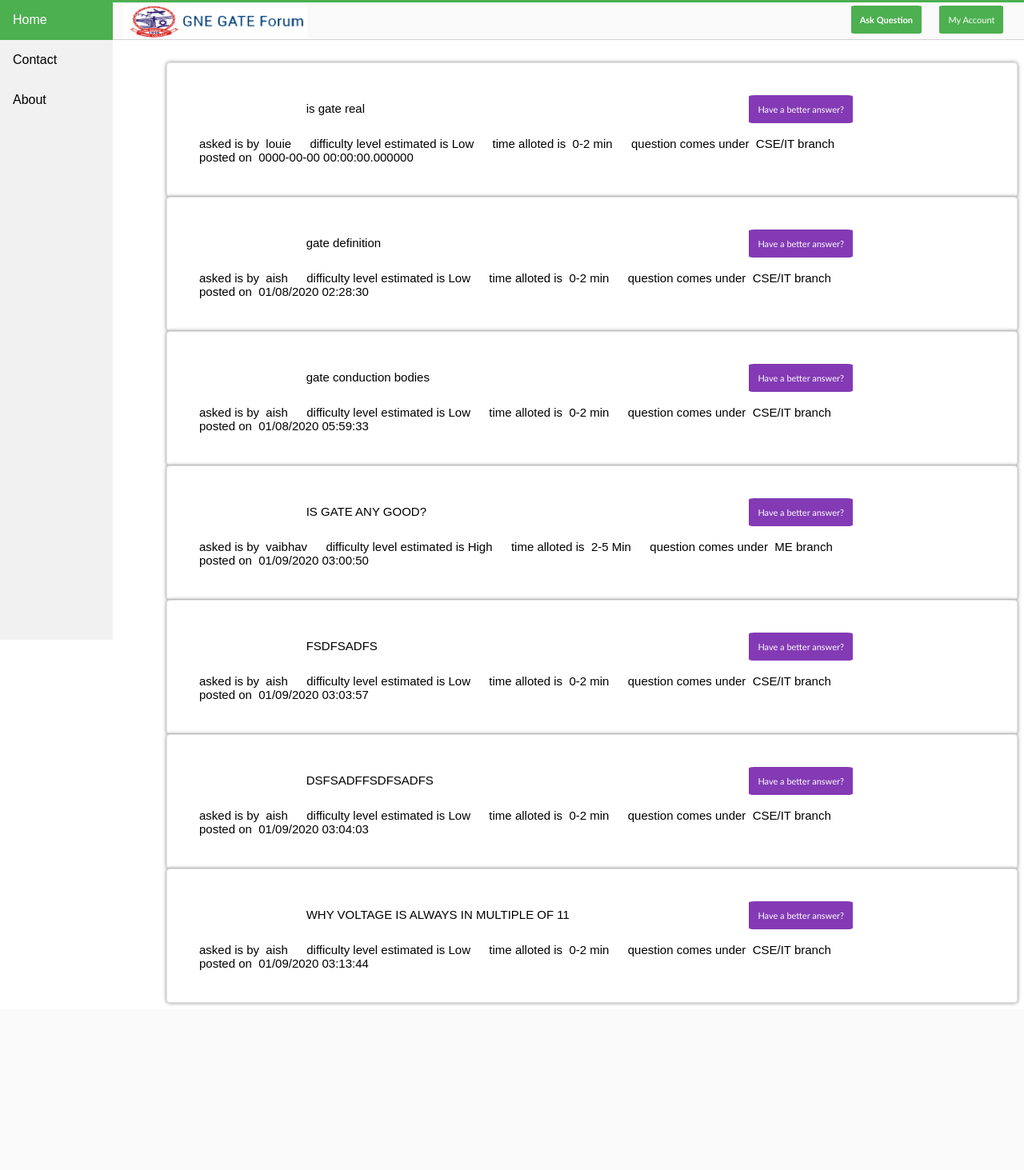
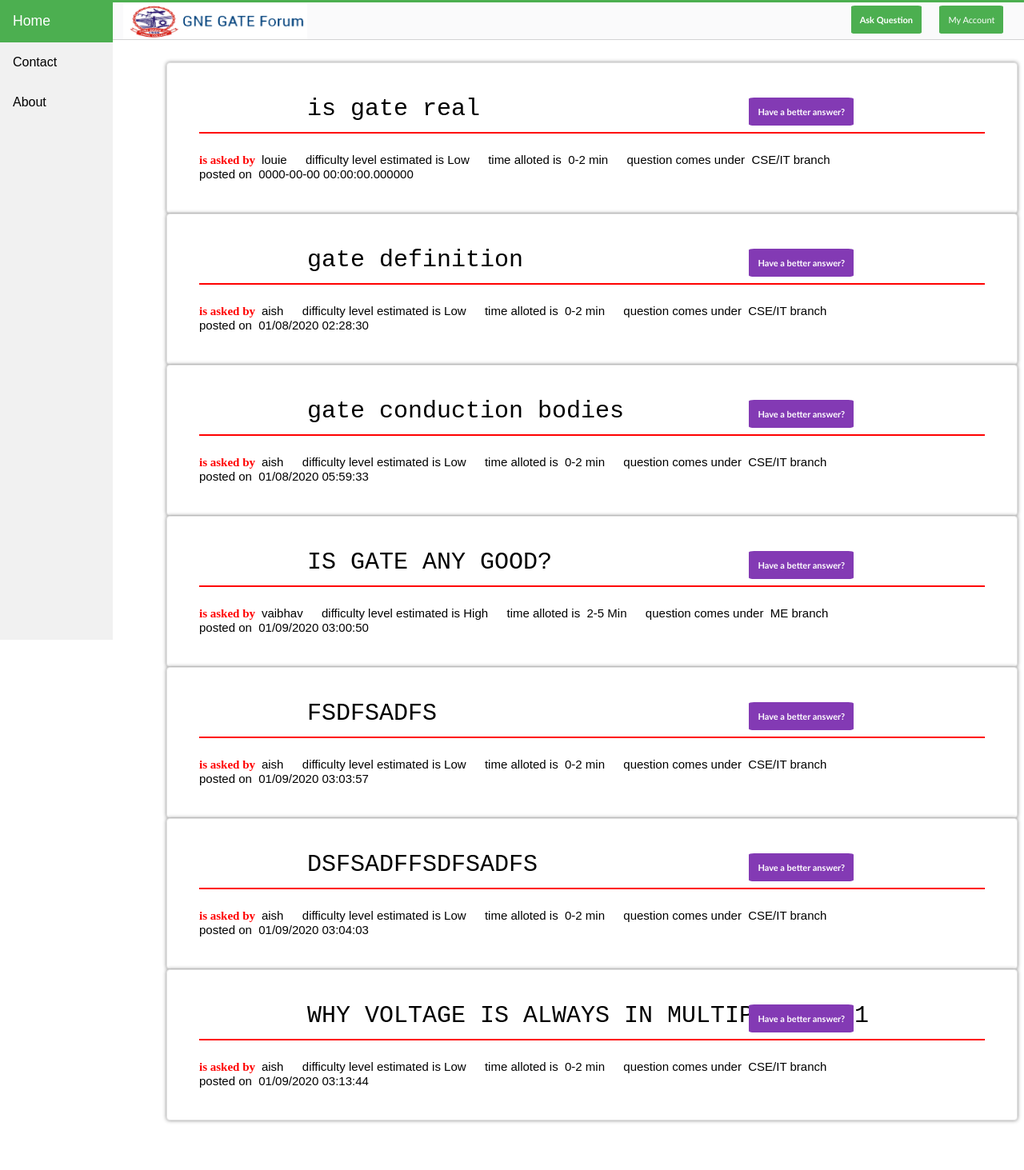
Before and after one commit to ahampriyanshu/vaachaal, a PHP site: page /home.php in a window 1280 px wide. Shown: the whole page at 80% size. Before the commit the page ends 1257 px from the top, so only its background shows below. Run offline with PHP 8.4, Linux system fonts and the light colour scheme; the visitor is signed in with stand-in values (Sample User, id 1); data comes from the database, SQL or seed files in the repository; data that the repository does not hold is empty; some libraries are stand-ins or nearby versions.

Commit message:
Update home.php

```diff
--- a/home.php
+++ b/home.php
@@ -29,7 +29,7 @@ body{
     position: relative;
     bottom: initial;
     margin: auto;
-    overflow-y: hidden;
+    overflow-y: auto;
 }
 .collapsible {
   background-color: white;
@@ -41,19 +41,20 @@ body{
   box-shadow: 0 0 5px #888;
   border-radius: 4px;
   text-align: left;
-  outline: ;
   font-size: 15px;
 }
 
 .active, .collapsible:hover {
-  background-color: #555;
+  background-color: #888;
+  font-size: 110%;
+  color: white;
 }
 
 .content {
   padding: 0 18px;
   display: none;
-  overflow: hidden;
-  background-color: #f1f1f1;
+  overflow: auto;
+  background-color:;
 }
 #answer_button {
     position:relative;
@@ -63,6 +64,7 @@ body{
   padding: 11px;
   font-size: 11px;
   border: none;
+  font-weight: bold;
   cursor: pointer;
   font-weight: light;
         font-family:'Trebuchet MS', sans-serif;
@@ -71,6 +73,20 @@ body{
 #answer_button:hover, #answer_button:focus {
   background-color: #DB4437;
 }
+#title{
+  font-size: 30px;
+  font-family: Courier new ;
+
+}
+
+#line{
+  border: 1px solid red;
+}
+ #specs{
+  font-family: Bookman Old Style ;
+  font-weight: bold;
+  color: red;
+ }
 </style>
 </head>
 <body >
@@ -84,8 +100,8 @@ if ($result->num_rows > 0)
             <form method="post" action="addans.php">
               <b><input style="position: right:10%;" type="submit"
                 id="answer_button" value="Have a better answer?" /></b>
-                 <?php echo $row["content"]; ?><br><br>
-                asked is by &nbsp;<?php echo $row["username"]; ?> &emsp;
+     <span id="title"><?php echo $row["content"]; ?></span><br><hr id="line"><br>
+ <span id="specs">is asked by </span>&nbsp;<?php echo $row["username"]; ?> &emsp;
                difficulty level estimated is&nbsp;<?php echo $row["level"]; ?> &emsp;
                  time alloted is &nbsp;<?php echo $row["tym"]; ?> &emsp;
                  question comes under &nbsp;<?php echo $row["branch"]; ?> branch <br>
@@ -95,21 +111,23 @@ if ($result->num_rows > 0)
 
             </form>
         </button>
+
         <?php
+        echo '<div class="content">';
         $queid = $row["id"];
         $ql = "SELECT * FROM answers WHERE id = '$queid'";
 $resul = $con->query($ql);
 
 if ($resul->num_rows > 0) {
-    while($ro = $resul->fetch_assoc()) {
-        echo "<div class=\"content\" style=\"padding: 10px; \">";
-        echo "<form><b> Solution </b> ". $ro["content"] . "<b> Time taken by the user </b> " . $ro ["tym"] . "<b> Difficlty Level according to user:</b> ". $ro["level"] ."<b> Answered by:</b> " . $ro["username"] . "<b> answered on :</b> " . $ro["datetym"] ."" ;
-        echo "</form></div>";
+  while($ro = $resul->fetch_assoc()) {
+     echo "<div id='ansr'>
+    <b><br>  </b> ". $ro["content"] . "<b> <br>Time taken by the user </b> " . $ro ["tym"] . "<b> Difficlty Level according to user:</b> ". $ro["level"] ."<b> Answered by:</b> " . $ro["username"] . "<b> answered on :</b> " . $ro["datetym"] ."</div>";
     }
 } else {
-        echo "<div class=\"content\" style=\"padding: 10px; \">";
-        echo "Be the first to answer</div>";
+
+        echo "<div id='ansr'> Be the first to answer</div>";
 }
+echo '<br><br></div>';
 endwhile; ?>
 <script>
 var coll = document.getElementsByClassName("collapsible");
@@ -127,5 +145,6 @@ for (i = 0; i < coll.length; i++) {
   });
 }
 </script>
-        </body>
+<br><br><br><br>
+</body>
 </html>
```
